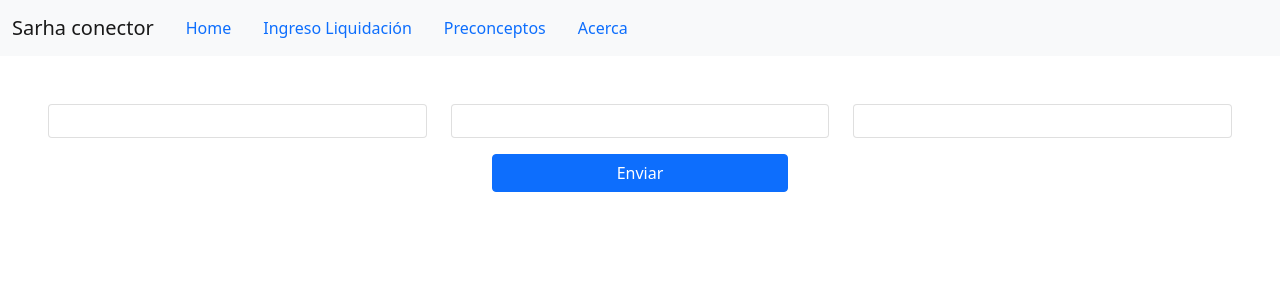
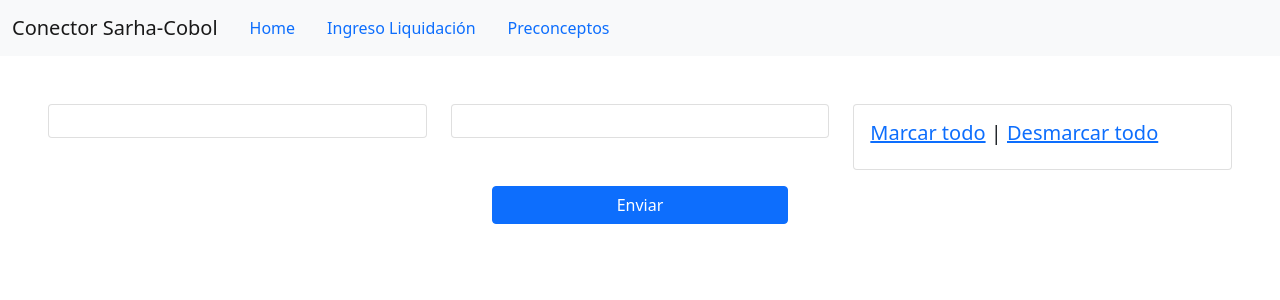
Before and after one commit to marcos23589/sarhaCobol, a Node server app: page /preconceptos in a window 1280 px wide. Shown: the top 300 px of the page. Run offline with Node 20, Linux system fonts and the light colour scheme; data that the repository does not hold is empty; some libraries are stand-ins or nearby versions.

Commit message:
[add] home + preconceptos

```diff
--- a/src/controllers/pages.controller.js
+++ b/src/controllers/pages.controller.js
@@ -4,15 +4,11 @@ const filtro = require('../helpers/conceptos')
 const Asignaciones = require('../models/Asignaciones')
 
 exports.home = (req, res) => {
-    return res.render("home")
-}
-
-exports.acerca = (req, res) => {
-    return res.render("about")
+    return res.render("home", {titulo: "Sarha-Cobol"})
 }
 
 exports.getLiquidacion =   (req, res) => {
-    return res.render("liquidacion")
+    return res.render("liquidacion", {titulo: "Liquidacion"})
 }
 
 exports.getPreconceptos = async (req, res) => {
@@ -30,7 +26,7 @@ exports.getPreconceptos = async (req, res) => {
         }else
         res3.push(resultado[index])
     }
-    return res.render("preconceptos", {res1, res2, res3})
+    return res.render("preconceptos", {res1, res2, res3, titulo: "Preconceptos"})
 }
 
 
--- a/src/routes/index.routes.js
+++ b/src/routes/index.routes.js
@@ -43,7 +43,6 @@ router.use(
   );
 
 router.get('/', home)
-router.get('/about', acerca)
 router.get('/preconceptos', getPreconceptos)
 router.post('/preconceptos', postPreconceptos)
 router.get('/liquidacion', getLiquidacion)
--- a/src/views/layouts/main.hbs
+++ b/src/views/layouts/main.hbs
@@ -4,14 +4,19 @@
     <meta charset="UTF-8">
     <meta http-equiv="X-UA-Compatible" content="IE=edge">
     <meta name="viewport" content="width=device-width, initial-scale=1.0">
-    <title>Document</title>
+
+    {{!-- TITULO DINAMICO --}}
+    <title>{{ titulo }}</title>
+
     {{!-- BOSSTRAP 5 --}}
     <link href="https://cdn.jsdelivr.net/npm/bootstrap@5.1.3/dist/css/bootstrap.min.css" rel="stylesheet"
         integrity="sha384-1BmE4kWBq78iYhFldvKuhfTAU6auU8tT94WrHftjDbrCEXSU1oBoqyl2QvZ6jIW3" crossorigin="anonymous">
+
     {{!-- GOOGLE FONTS --}}
     <link rel="preconnect" href="https://fonts.googleapis.com">
     <link rel="preconnect" href="https://fonts.gstatic.com" crossorigin>
     <link href="https://fonts.googleapis.com/css2?family=Source+Sans+Pro&display=swap" rel="stylesheet">
+
     {{!-- FONT AWESOME --}}
     <script src="https://kit.fontawesome.com/21ae0c2457.js" crossorigin="anonymous"></script>
 
@@ -25,5 +30,6 @@
     <script src="https://cdn.jsdelivr.net/npm/bootstrap@5.1.1/dist/js/bootstrap.bundle.min.js"
         integrity="sha384-/bQdsTh/da6pkI1MST/rWKFNjaCP5gBSY4sEBT38Q/9RBh9AH40zEOg7Hlq2THRZ"
         crossorigin="anonymous"></script>
+
 </body>
 </html>
--- a/src/views/partials/navbar.hbs
+++ b/src/views/partials/navbar.hbs
@@ -1,6 +1,6 @@
 <nav class="navbar navbar-expand-lg navbar-light bg-light">
   <div class="container-fluid">
-    <a class="navbar-brand" >Sarha conector</a>
+    <a class="navbar-brand" >Conector Sarha-Cobol</a>
     <button class="navbar-toggler" type="button" data-bs-toggle="collapse" data-bs-target="#navbarNav" aria-controls="navbarNav" aria-expanded="false" aria-label="Toggle navigation">
       <span class="navbar-toggler-icon"></span>
     </button>
@@ -15,9 +15,6 @@
         <li class="nav-item active">
           <a class="nav-link" href="/preconceptos">Preconceptos</a>
         </li>
-        <li class="nav-item active">
-          <a class="nav-link" href="/about">Acerca</a>
-        </li>
       </ul>
     </div>
   </div>
--- a/src/views/preconceptos.hbs
+++ b/src/views/preconceptos.hbs
@@ -1,4 +1,4 @@
-<form action="/preconceptos" method="post">
+<form action="/preconceptos" method="post" id="formElement">
   <div class="container-fluid-sm p-5">
     <div class="row align-items-start">
       <div class="col">
@@ -40,6 +40,10 @@
               </label>
             </div>
             {{/each}}
+            <h5>
+              <a href="#" id="marcarTodo">Marcar todo</a> |
+              <a href="#" id="desmarcarTodo">Desmarcar todo</a>
+            </h5>
           </div>
         </div>
       </div>
@@ -48,3 +52,28 @@
       <button class="btn btn-primary" type="submit">Enviar</button>
     </div>
 </form>
+
+
+{{!-- SCRIPT PARA MARCAR/DESMARCAR TODOS LOS CONCEPTOS --}}
+<script>
+  document.addEventListener("DOMContentLoaded", function () {
+    document.getElementById('marcarTodo').addEventListener('click', function (e) {
+      e.preventDefault();
+      checkAll();
+    });
+    document.getElementById('desmarcarTodo').addEventListener('click', function (e) {
+      e.preventDefault();
+      uncheckAll();
+    });
+    function checkAll() {
+      document.querySelectorAll('#formElement input[type=checkbox]').forEach(function (checkElement) {
+        checkElement.checked = true;
+      });
+    }
+    function uncheckAll() {
+      document.querySelectorAll('#formElement input[type=checkbox]').forEach(function (checkElement) {
+        checkElement.checked = false;
+      });
+    }
+  })
+</script>
```
Also changed, not shown: src/views/home.hbs (+23 -1 lines).
